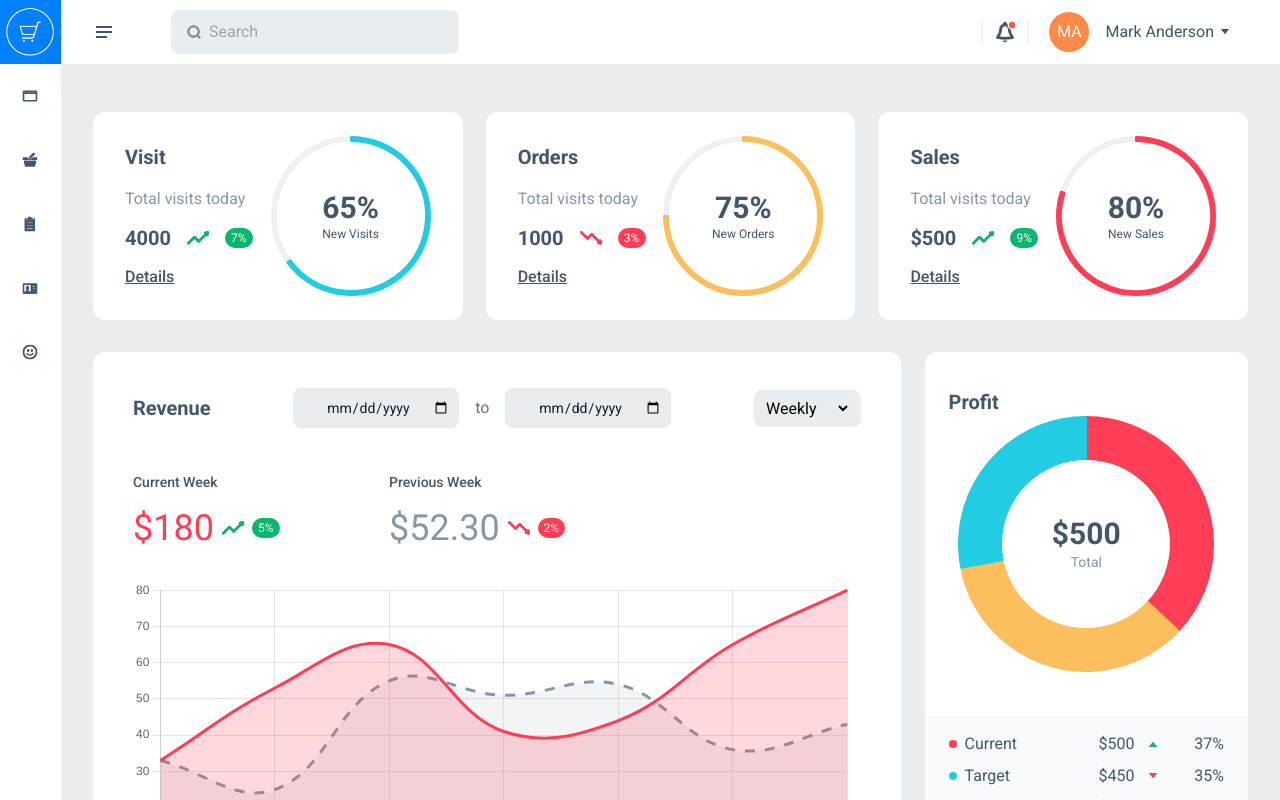
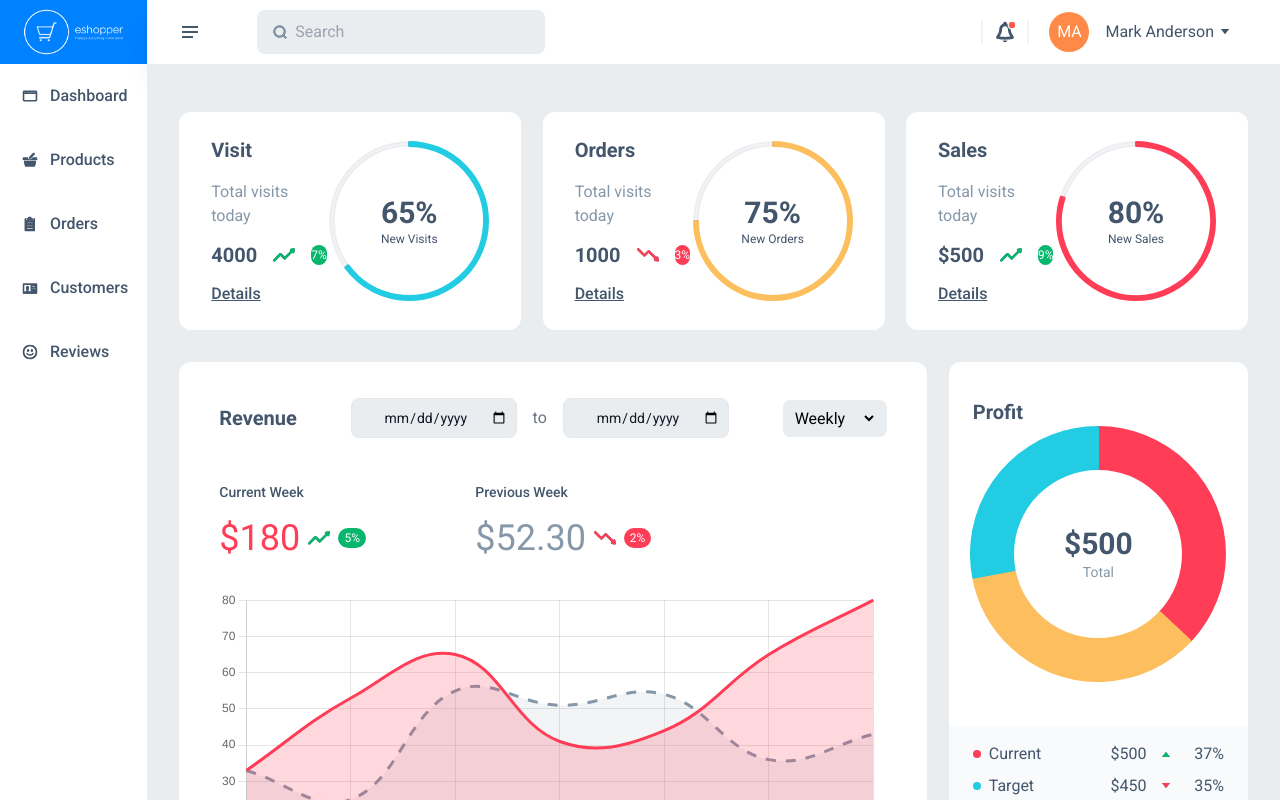
Before and after one commit to Kachielite/eshopper, a React (Create React App) app in the folder client/: page /dashboard in a window 1280 px wide. Built offline with nearby package versions, Linux system fonts and the light colour scheme.

Commit message:
Made sidebar visible default

```diff
--- a/client/src/pages/Dashboard.js
+++ b/client/src/pages/Dashboard.js
@@ -6,7 +6,7 @@ import TopBar from "../components/Topbar";
 import Footer from "../components/Footer";
 
 const Dashboard = () => {
-  const [showSideBar, setShowSideBar] = useState(false);
+  const [showSideBar, setShowSideBar] = useState(true);
   // const ref = useRef(null);
 
   // useClickAway(ref, () => {
--- a/client/src/pages/MenuPages/DashboardTab.js
+++ b/client/src/pages/MenuPages/DashboardTab.js
@@ -5,7 +5,7 @@ import ProfitStats from "../../components/profit/ProfitStats";
 
 const DashboardTab = () => {
   return (
-    <div className="w-full mb-8">
+    <div className="w-full mb-24">
       <div className="w-full flex flex-col py-12 px-3 md:px-8 space-y-8">
         <Statistics />
         <div className="flex flex-col space-y-4 md:space-y-0 md:flex-row justify-between h-full bg-bgWhite">
```
